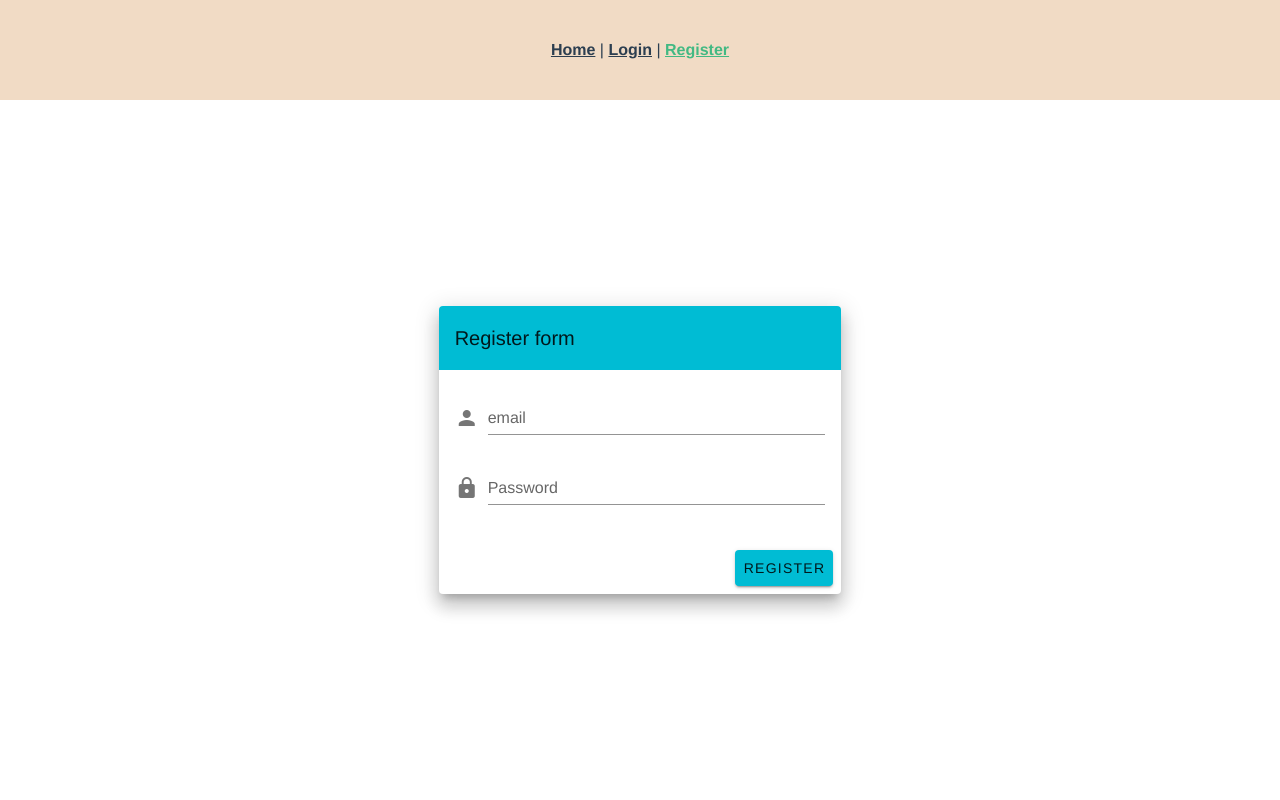
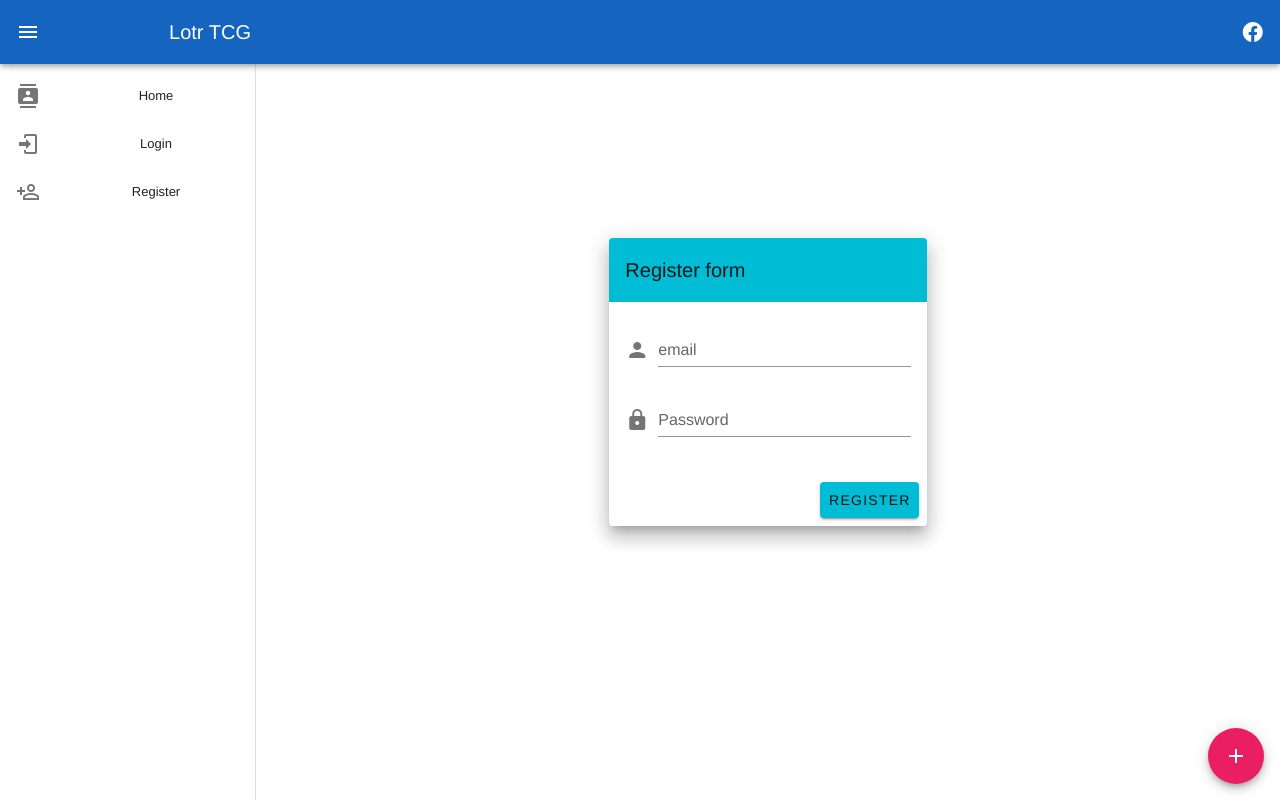
Before and after one commit to RosenMihaylov/LOTR_BS-8.0, a Vue app in the folder client/: page /#/register in a window 1280 px wide. Built offline with nearby package versions, Linux system fonts and the light colour scheme; a small style sheet from the web is missing.

Commit message:
top navigation/hamburger menu+ button/menu for adding cards

```diff
--- a/client/src/App.vue
+++ b/client/src/App.vue
@@ -1,15 +1,19 @@
 <template>
   <div id="app">
     <v-app>
-      <div id="nav">
-        <router-link to="/">Home</router-link> |
-        <router-link to="/login">Login</router-link> |
-        <router-link to="/register">Register</router-link>
-      </div>
+
+      <Header></Header>
       <router-view />
     </v-app>
   </div>
 </template>
+
+<script>
+import Header from "./views/Header";
+export default {
+  components: { Header }
+};
+</script>
 
 <style lang="scss">
 #app {
@@ -20,6 +24,7 @@
   color: #2c3e50;
   height: calc(100vh - 100px);
   #nav {
+    margin-top: 150px;
     line-height: 100px;
     background: #c7762242;
     a {
@@ -30,5 +35,11 @@
       }
     }
   }
+  .component {
+    height: calc(100% - 100px);
+    display: flex;
+    align-items: center;
+    justify-content: center;
+  }
 }
 </style>
--- /dev/null
+++ b/client/src/views/Header.vue
@@ -0,0 +1,212 @@
+<template>
+  <div id="navigation">
+    <v-navigation-drawer
+      v-model="drawer"
+      :clipped="$vuetify.breakpoint.lgAndUp"
+      app
+    >
+      <v-list dense>
+        <template v-for="item in items">
+          <v-row v-if="item.heading" :key="item.heading" align="center">
+            <v-col cols="6">
+              <v-subheader v-if="item.heading">
+                {{ item.heading }}
+              </v-subheader>
+            </v-col>
+            <v-col cols="6" class="text-center">
+              <a href="#!" class="body-2 black--text">EDIT</a>
+            </v-col>
+          </v-row>
+          <v-list-group
+            v-else-if="item.children"
+            :key="item.text"
+            v-model="item.model"
+            :prepend-icon="item.model ? item.icon : item['icon-alt']"
+            append-icon=""
+          >
+            <template v-slot:activator>
+              <v-list-item>
+                <v-list-item-content>
+                  <v-list-item-title>
+                    {{ item.text }}
+                  </v-list-item-title>
+                </v-list-item-content>
+              </v-list-item>
+            </template>
+            <v-list-item v-for="(child, i) in item.children" :key="i" link>
+              <v-list-item-action v-if="child.icon">
+                <v-icon>{{ child.icon }}</v-icon>
+              </v-list-item-action>
+              <v-list-item-content>
+                <v-list-item-title>
+                  {{ child.text }}
+                </v-list-item-title>
+              </v-list-item-content>
+            </v-list-item>
+          </v-list-group>
+          <v-list-item v-else :key="item.text" link :to="item.link">
+            <v-list-item-action>
+              <v-icon>{{ item.icon }}</v-icon>
+            </v-list-item-action>
+            <v-list-item-content>
+              <v-list-item-title>
+                {{ item.text }}
+              </v-list-item-title>
+            </v-list-item-content>
+          </v-list-item>
+        </template>
+      </v-list>
+    </v-navigation-drawer>
+
+    <v-app-bar
+      :clipped-left="$vuetify.breakpoint.lgAndUp"
+      app
+      color="blue darken-3"
+      dark
+    >
+      <v-app-bar-nav-icon @click.stop="drawer = !drawer" />
+      <v-toolbar-title style="width: 300px" class="ml-0 pl-4">
+        <span class="hidden-sm-and-down">Lotr TCG</span>
+      </v-toolbar-title>
+      <v-spacer />
+      <v-btn icon>
+        <a
+          href="https://www.facebook.com/ravensvt"
+          id="facebook"
+          target="_blank"
+        >
+          <v-icon>mdi-facebook</v-icon>
+        </a>
+      </v-btn>
+    </v-app-bar>
+    <v-btn bottom color="pink" dark fab fixed right @click="dialog = !dialog">
+      <v-icon>mdi-plus</v-icon>
+    </v-btn>
+    <v-dialog v-model="dialog" width="800px">
+      <v-card>
+        <v-card-title class="grey darken-2">
+          Create card
+        </v-card-title>
+        <v-container>
+          <v-row class="mx-2">
+            <v-col class="align-center justify-space-between" cols="12">
+              <v-row align="center" class="mr-0">
+                <v-avatar size="40px" class="mx-3">
+                  <img
+                    src="//ssl.gstatic.com/s2/oz/images/sge/grey_silhouette.png"
+                    alt=""
+                  />
+                </v-avatar>
+                <v-text-field placeholder="Card Name" label="CARD NAME" />
+              </v-row>
+            </v-col>
+            <v-col cols="6">
+              <v-text-field
+                prepend-icon="business"
+                placeholder="Card Type"
+                label="CARD TYPE"
+              />
+            </v-col>
+            <v-col cols="6">
+              <v-text-field placeholder="Card Sub-Type" label="CARD SUB-TYPE" />
+            </v-col>
+            <v-col cols="6">
+              <v-text-field
+                prepend-icon="business"
+                placeholder="Race"
+                label="RACE"
+              />
+            </v-col>
+            <v-col cols="6">
+              <v-text-field placeholder="Title" label="TITLE" />
+            </v-col>
+            <v-col cols="4">
+              <v-text-field
+                label="STRENGHT"
+                type="number"
+                placeholder="Strenght"
+              />
+            </v-col>
+            <v-col cols="4">
+              <v-text-field
+                label="VITALITY"
+                type="number"
+                placeholder="VITALITY"
+              />
+            </v-col>
+            <v-col cols="4">
+              <v-text-field
+                label="TWILIGHT"
+                type="number"
+                placeholder="TWILIGHT"
+              />
+            </v-col>
+            <v-col cols="6">
+              <v-text-field placeholder="Active skill during Fellowship phase" label="Active skill during Fellowship phase" text-lowercase/>
+            </v-col>
+            <v-col cols="6">
+              <v-text-field placeholder="Passive skill during Fellowship phase" label="Passive skill during Fellowship phase"  text-lowercase/>
+            </v-col>
+             <v-col cols="6">
+              <v-text-field placeholder="Active skill during Shadow phase" label="Active skill during Shadow phase" text-lowercase/>
+            </v-col>
+            <v-col cols="6">
+              <v-text-field placeholder="Passive skill during Shadow phase" label="Passive skill during Shadow phase"  text-lowercase/>
+            </v-col>
+             <v-col cols="6">
+              <v-text-field placeholder="Active skill during Maneuver phase" label="Active skill during Maneuver phase" text-lowercase/>
+            </v-col>
+            <v-col cols="6">
+              <v-text-field placeholder="Passive skill during Maneuver phase" label="Passive skill during Maneuver phase"  text-lowercase/>
+            </v-col>
+             <v-col cols="6">
+              <v-text-field placeholder="Active skill during Archery phase" label="Active skill during Archery phase" text-lowercase/>
+            </v-col>
+            <v-col cols="6">
+              <v-text-field placeholder="Passive skill during Archery phase" label="Passive skill during Archery phase"  text-lowercase/>
+            </v-col>
+             <v-col cols="6">
+              <v-text-field placeholder="Active skill during Battle phase" label="Active skill during Battle phase" text-lowercase/>
+            </v-col>
+            <v-col cols="6">
+              <v-text-field placeholder="Passive skill during Battle phase" label="Passive skill during Battle phase"  text-lowercase/>
+            </v-col>
+            <v-col cols="12">
+              <v-file-input label="Card image" accept="image/*" ></v-file-input>
+            </v-col>
+          </v-row>
+        </v-container>
+        <v-card-actions>
+          <v-btn text color="primary" @click="dialog = false">Cancel</v-btn>
+          <v-spacer />
+          <v-btn text @click="dialog = false">Save</v-btn>
+        </v-card-actions>
+      </v-card>
+    </v-dialog>
+  </div>
+</template>
+
+<script>
+export default {
+  props: {
+    source: String
+  },
+  data: () => ({
+    dialog: false,
+    drawer: null,
+    items: [
+      { icon: "mdi-contacts", text: "Home", link: "/" },
+      { icon: "mdi-login", text: "Login", link: "/login" },
+      { icon: "mdi-account-plus-outline", text: "Register", link: "/Register" }
+    ]
+  })
+};
+</script>
+
+<style lang="scss">
+#facebook {
+  color: #fff;
+  border-bottom: 0;
+  text-decoration: none;
+}
+</style>
--- a/client/src/views/Login..vue
+++ b/client/src/views/Login..vue
@@ -1,23 +1,45 @@
 <template>
-  <div id="register">
-    <h1>This is a login page</h1>
-    <input
-      type="text"
-      name="userName"
-      placeholder="Username"
-      v-model="userName"
+  <div id="login" class="component">
+    <v-content>
+      <v-container class="fill-height" fluid>
+        <v-row align="center" justify="center">
+          <v-col cols="12" sm="8" md="4">
+            <v-card class="elevation-12">
+              <v-toolbar color="cyan" flat>
+                <v-toolbar-title>Login form</v-toolbar-title>
+                <v-spacer />
+              </v-toolbar>
+              <v-card-text>
+                <v-form>
+                  <v-text-field
+                    label="email"
+                    name="email"
+                    prepend-icon="person"
+                    type="email"
+                    v-model="email"
                     required
                   />
-    <br />
-    <input
+                  <v-text-field
+                    id="password"
+                    label="Password"
+                    name="password"
+                    prepend-icon="lock"
                     type="password"
-      name="password"
-      placeholder="password"
                     v-model="password"
                     required
                   />
-    <br />
-    <button @click="login">lLogin</button>
+                </v-form>
+              </v-card-text>
+              <v-card-actions>
+                <div v-html="error" class="error" />
+                <v-spacer />
+                <v-btn color="cyan" @click="login">Login</v-btn>
+              </v-card-actions>
+            </v-card>
+          </v-col>
+        </v-row>
+      </v-container>
+    </v-content>
   </div>
 </template>
 
@@ -27,10 +49,9 @@ export default {
   name: "Register",
   data() {
     return {
-      userName: "",
       email: "",
       password: "",
-      passwordRepeat: ""
+      error: ""
     };
   },
   methods: {
@@ -39,4 +60,8 @@ export default {
 };
 </script>
 
-<style lang="scss"></style>
+<style lang="scss">
+#login {
+  height: calc(100% - 100px);
+}
+</style>
--- a/client/src/views/Register.vue
+++ b/client/src/views/Register.vue
@@ -1,5 +1,5 @@
 <template>
-  <div id="register">
+  <div id="register" class="component">
     <v-content>
       <v-container class="fill-height" fluid>
         <v-row align="center" justify="center">
```
Lines whose indentation alone changed are shown as unchanged.
